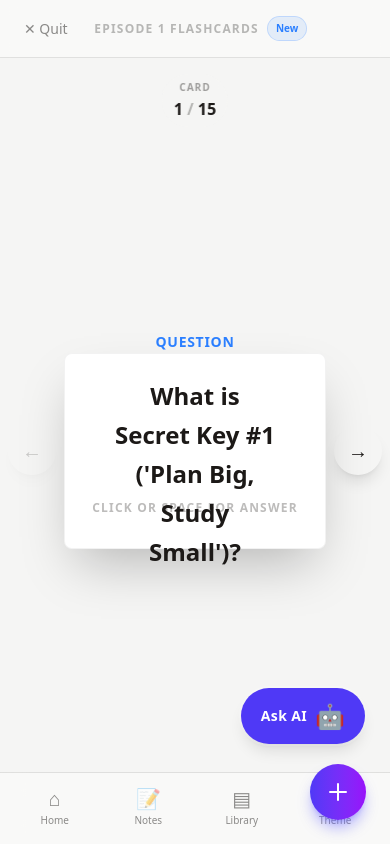
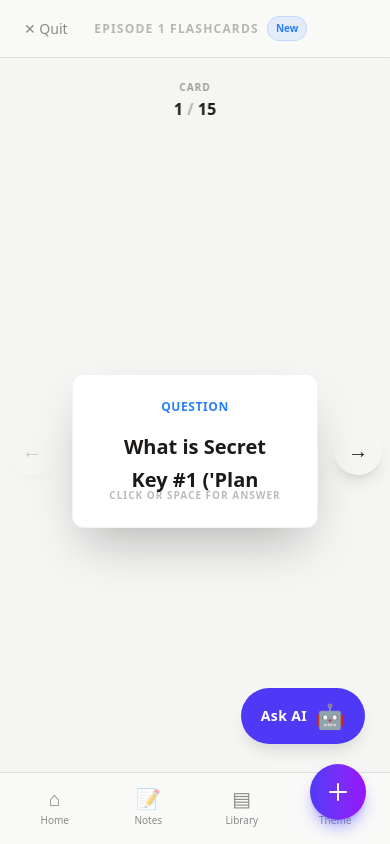
Before and after one commit to SGiQ/nclex-study-guide, a Next.js app: page /flashcards/1 in a window 390 px wide. Built offline with nearby package versions, Linux system fonts and the light colour scheme.

Commit message:
fix(flashcards): Optimize card sizing and aspect ratio to preventing overflow

```diff
--- a/app/flashcards/[id]/page.tsx
+++ b/app/flashcards/[id]/page.tsx
@@ -179,10 +179,10 @@ export default function FlashcardRunnerPage({ params }: { params: Promise<{ id:
                 </button>
 
                 {/* Card Container */}
-                <div className="flex-1 flex flex-col items-center justify-center max-w-2xl mx-2 sm:mx-6">
+                <div className="flex-1 flex flex-col items-center justify-center w-full max-w-3xl mx-4">
                     {/* 3D Flip Card Container */}
                     <div
-                        className="relative w-full aspect-[4/3] cursor-pointer group"
+                        className="relative w-full aspect-[16/10] max-h-[65vh] cursor-pointer group"
                         onClick={() => setIsFlipped(!isFlipped)}
                     >
                         <div
@@ -192,73 +192,73 @@ export default function FlashcardRunnerPage({ params }: { params: Promise<{ id:
 
                             {/* FRONT */}
                             <div
-                                className="absolute inset-0 backface-hidden bg-card rounded-lg sm:rounded-lg border border-card-border p-8 sm:p-12 flex flex-col items-center justify-center text-center shadow-2xl group-hover:border-card-border/70 transition-colors"
+                                className="absolute inset-0 backface-hidden bg-card rounded-xl border border-card-border p-6 sm:p-10 flex flex-col items-center justify-center text-center shadow-2xl group-hover:border-card-border/70 transition-colors"
                             >
-                                <span className="text-sm uppercase font-bold text-blue-500 tracking-wider mb-6 sm:mb-8">Question</span>
-                                <h2 className="text-2xl sm:text-3xl md:text-4xl font-bold leading-relaxed text-foreground px-4">
+                                <span className="text-xs uppercase font-bold text-blue-500 tracking-wider mb-4 sm:mb-6">Question</span>
+                                <h2 className="text-xl sm:text-2xl md:text-3xl font-bold leading-relaxed text-foreground px-4 overflow-y-auto max-h-full scrollbar-hide">
                                     {currentCard.front}
                                 </h2>
-                                <div className="absolute bottom-8 sm:bottom-10 text-foreground/40 text-xs sm:text-sm font-bold tracking-widest animate-pulse">
+                                <div className="absolute bottom-6 text-foreground/40 text-[10px] sm:text-xs font-bold tracking-widest animate-pulse">
                                     CLICK OR SPACE FOR ANSWER
                                 </div>
                             </div>
 
                             {/* BACK */}
                             <div
-                                className="absolute inset-0 backface-hidden bg-card rounded-lg sm:rounded-lg border border-purple-500/30 p-8 sm:p-12 flex flex-col items-center justify-center text-center shadow-2xl rotate-y-180"
+                                className="absolute inset-0 backface-hidden bg-card rounded-xl border border-purple-500/30 p-6 sm:p-10 flex flex-col items-center justify-center text-center shadow-2xl rotate-y-180"
                             >
-                                <span className="text-sm uppercase font-bold text-purple-500 tracking-wider mb-6 sm:mb-8">Answer</span>
-                                <p className="text-xl sm:text-2xl md:text-3xl font-medium text-foreground/90 leading-relaxed px-4">
+                                <span className="text-xs uppercase font-bold text-purple-500 tracking-wider mb-4 sm:mb-6">Answer</span>
+                                <p className="text-lg sm:text-xl md:text-2xl font-medium text-foreground/90 leading-relaxed px-4 overflow-y-auto max-h-[60%] scrollbar-hide">
                                     {currentCard.back}
                                 </p>
 
                                 {/* SRS Difficulty Buttons */}
-                                <div className="absolute bottom-6 sm:bottom-8 w-full px-6" onClick={(e) => e.stopPropagation()}>
-                                    <div className="text-[10px] text-foreground/40 text-center mb-2 font-bold tracking-widest">
+                                <div className="absolute bottom-6 w-full px-6" onClick={(e) => e.stopPropagation()}>
+                                    <div className="text-[9px] text-foreground/40 text-center mb-2 font-bold tracking-widest">
                                         HOW WELL DID YOU KNOW THIS?
                                     </div>
-                                    <div className="grid grid-cols-4 gap-2">
+                                    <div className="grid grid-cols-4 gap-2 max-w-md mx-auto">
                                         <button
                                             onClick={() => handleDifficulty('again')}
                                             className="px-2 py-2 rounded-lg bg-red-500/10 text-red-500 hover:bg-red-500/20 text-xs font-bold transition-colors border border-red-500/20"
                                         >
                                             <div>Again</div>
-                                            <div className="text-[9px] opacity-60">&lt;1m</div>
+                                            <div className="text-[9px] opacity-60 hidden sm:block">&lt;1m</div>
                                         </button>
                                         <button
                                             onClick={() => handleDifficulty('hard')}
                                             className="px-2 py-2 rounded-lg bg-orange-500/10 text-orange-500 hover:bg-orange-500/20 text-xs font-bold transition-colors border border-orange-500/20"
                                         >
                                             <div>Hard</div>
-                                            <div className="text-[9px] opacity-60">&lt;10m</div>
+                                            <div className="text-[9px] opacity-60 hidden sm:block">&lt;10m</div>
                                         </button>
                                         <button
                                             onClick={() => handleDifficulty('good')}
                                             className="px-2 py-2 rounded-lg bg-green-500/10 text-green-500 hover:bg-green-500/20 text-xs font-bold transition-colors border border-green-500/20"
                                         >
                                             <div>Good</div>
-                                            <div className="text-[9px] opacity-60">1d</div>
+                                            <div className="text-[9px] opacity-60 hidden sm:block">1d</div>
                                         </button>
                                         <button
                                             onClick={() => handleDifficulty('easy')}
                                             className="px-2 py-2 rounded-lg bg-blue-500/10 text-blue-500 hover:bg-blue-500/20 text-xs font-bold transition-colors border border-blue-500/20"
                                         >
                                             <div>Easy</div>
-                                            <div className="text-[9px] opacity-60">4d</div>
+                                            <div className="text-[9px] opacity-60 hidden sm:block">4d</div>
                                         </button>
                                     </div>
-                                    <div className="text-[9px] text-foreground/30 text-center mt-2">
+                                    <div className="hidden sm:block text-[9px] text-foreground/30 text-center mt-2">
                                         Press 1-4 or click
                                     </div>
                                 </div>
 
                                 {/* Explain Button */}
-                                <div className="absolute top-6 right-6" onClick={(e) => e.stopPropagation()}>
+                                <div className="absolute top-4 right-4" onClick={(e) => e.stopPropagation()}>
                                     <button
                                         onClick={handleExplain}
                                         className="px-3 py-1.5 rounded-full bg-indigo-500/10 text-indigo-500 hover:bg-indigo-500/20 text-xs font-bold flex items-center gap-2 transition-colors border border-indigo-500/10"
                                     >
-                                        <span className="text-base">✨</span> Explain
+                                        <span className="text-base">✨</span> <span className="hidden sm:inline">Explain</span>
                                     </button>
                                 </div>
                             </div>
```
